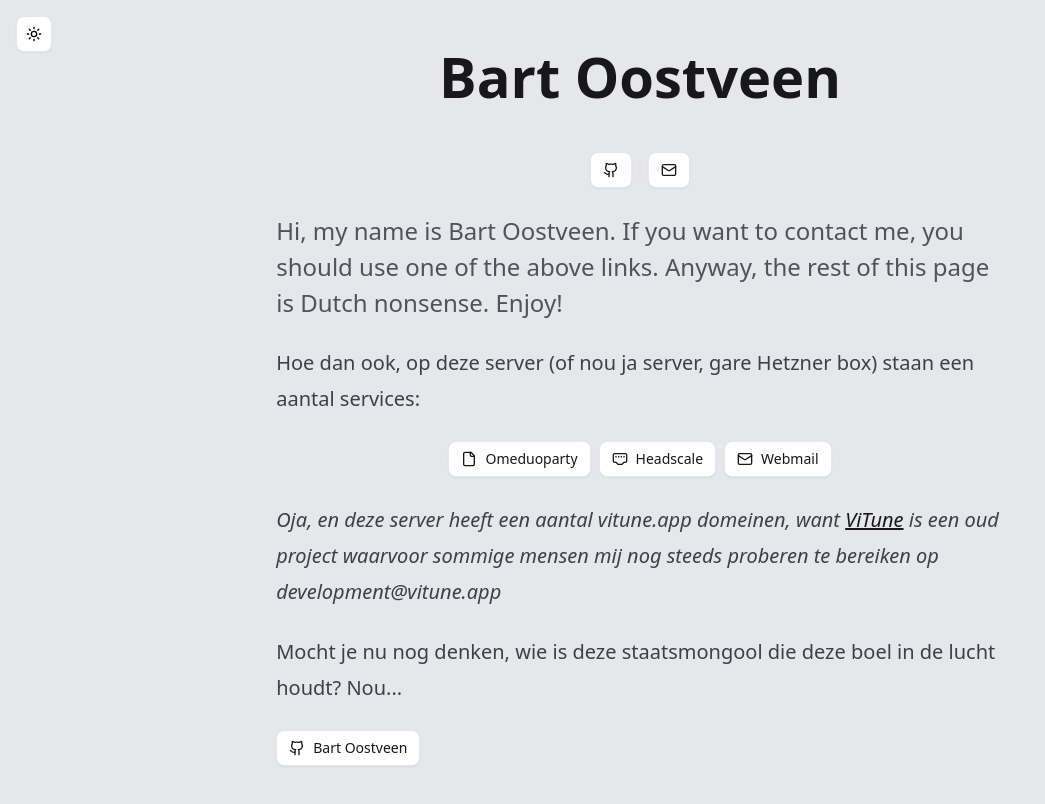
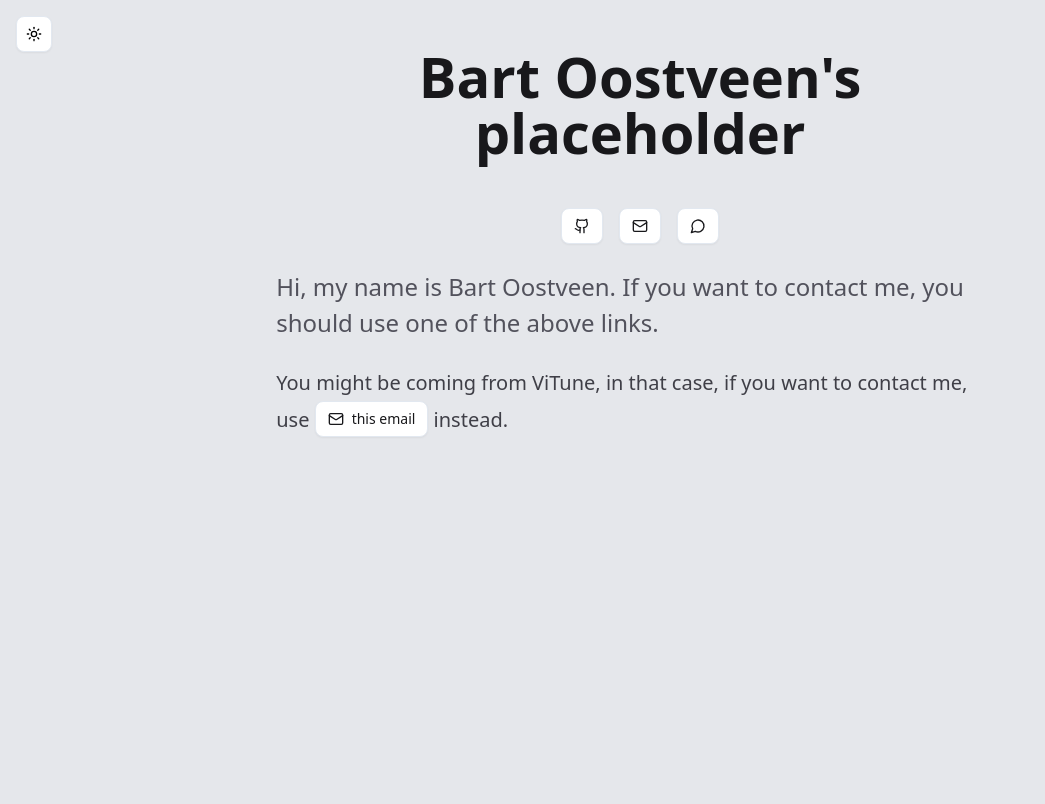
Before and after one commit to 25huizengek1/omeduostuurcentenneef-web, a SvelteKit app: page / in a window 1280 px wide. Shown: the top 804 px of the page, without its empty margins (0-1045 px from the left). Built offline with nearby package versions, Linux system fonts and the light colour scheme.

Commit message:
chore: update home page

```diff
--- a/src/app.html
+++ b/src/app.html
@@ -8,7 +8,7 @@
       name="description"
       content="Dit is een gare website van een gare impulsaankoop, gefeliciteerd."
     />
-    <title>Ome duo stuur centen neef!</title>
+    <title>Bart Oostveen's placeholder</title>
     %sveltekit.head%
   </head>
   <body
--- a/src/routes/+page.svelte
+++ b/src/routes/+page.svelte
@@ -4,68 +4,39 @@
 
   import GitHubIcon from "@lucide/svelte/icons/github";
   import EmailIcon from "@lucide/svelte/icons/mail";
-  import FileIcon from "@lucide/svelte/icons/file";
-  import EthernetPortIcon from "@lucide/svelte/icons/ethernet-port";
-  import LinkButton from "../components/LinkButton.svelte";
+  import ChatIcon from "@lucide/svelte/icons/message-circle";
 </script>
 
 <main
   class="prose justify-self-center-safe p-2 py-12 prose-zinc md:prose-lg lg:prose-xl dark:prose-invert"
 >
-  <h1 class="justify-self-center">Bart Oostveen</h1>
+  <h1 class="justify-self-center text-center">Bart Oostveen's placeholder</h1>
 
-  <div class="flex gap-4 justify-self-center-safe">
-    <a href="https://github.com/25huizengek1"
-      ><Button class="cursor-pointer" variant="outline"><GitHubIcon /></Button></a
-    >
-    <a href="mailto:bart@bartoostveen.nl" rel="nofollow"
-      ><Button class="cursor-pointer" variant="outline"><EmailIcon /></Button></a
-    >
+  <div class="flex gap-4 justify-self-center">
+    <a href="https://github.com/25huizengek1">
+      <Button class="cursor-pointer" variant="outline"><GitHubIcon /></Button>
+    </a>
+    <a href="mailto:bart@bartoostveen.nl" rel="nofollow">
+      <Button class="cursor-pointer" variant="outline"><EmailIcon /></Button>
+    </a>
+    <a href="https://matrix.to/#/@bartoostveen:matrix.org">
+      <Button class="cursor-pointer" variant="outline"><ChatIcon /></Button>
+    </a>
   </div>
 
   <p class="lead">
     Hi, my name is Bart Oostveen. If you want to contact me, you should use one of the above links.
-    Anyway, the rest of this page is Dutch nonsense. Enjoy!
   </p>
 
-  <p>Hoe dan ook, op deze server (of nou ja server, gare Hetzner box) staan een aantal services:</p>
+  <p>
+    You might be coming from ViTune, in that case, if you want to contact me, use
 
-  <div class="flex flex-wrap justify-center gap-2">
-    <LinkButton href="https://fs.omeduostuurcentenneef.nl">
-      {#snippet icon()}
-        <FileIcon />
-      {/snippet}
-      Omeduoparty
-    </LinkButton>
-    <LinkButton href="https://headscale.vitune.app">
-      {#snippet icon()}
-        <EthernetPortIcon />
-      {/snippet}
-      Headscale
-    </LinkButton>
-    <LinkButton href="https://webmail.bartoostveen.nl">
-      {#snippet icon()}
-        <EmailIcon />
-      {/snippet}
-      Webmail
-    </LinkButton>
-  </div>
+    <a href="mailto:development@vitune.app" rel="nofollow">
+      <Button class="cursor-pointer" variant="outline"><EmailIcon />this email</Button>
+    </a>
 
-  <p>
-    <i
-      >Oja, en deze server heeft een aantal vitune.app domeinen, want <a
-        href="https://github.com/25huizengek1/ViTune">ViTune</a
-      > is een oud project waarvoor sommige mensen mij nog steeds proberen te bereiken op development@vitune.app</i
-    >
+    instead.
   </p>
-
-  <p>Mocht je nu nog denken, wie is deze staatsmongool die deze boel in de lucht houdt? Nou...</p>
-  <LinkButton href="https://github.com/25huizengek1">
-    {#snippet icon()}
-      <GitHubIcon />
-    {/snippet}
-    Bart Oostveen
-  </LinkButton>
 </main>
 
 <div class="fixed top-0 justify-self-end p-4">
```
